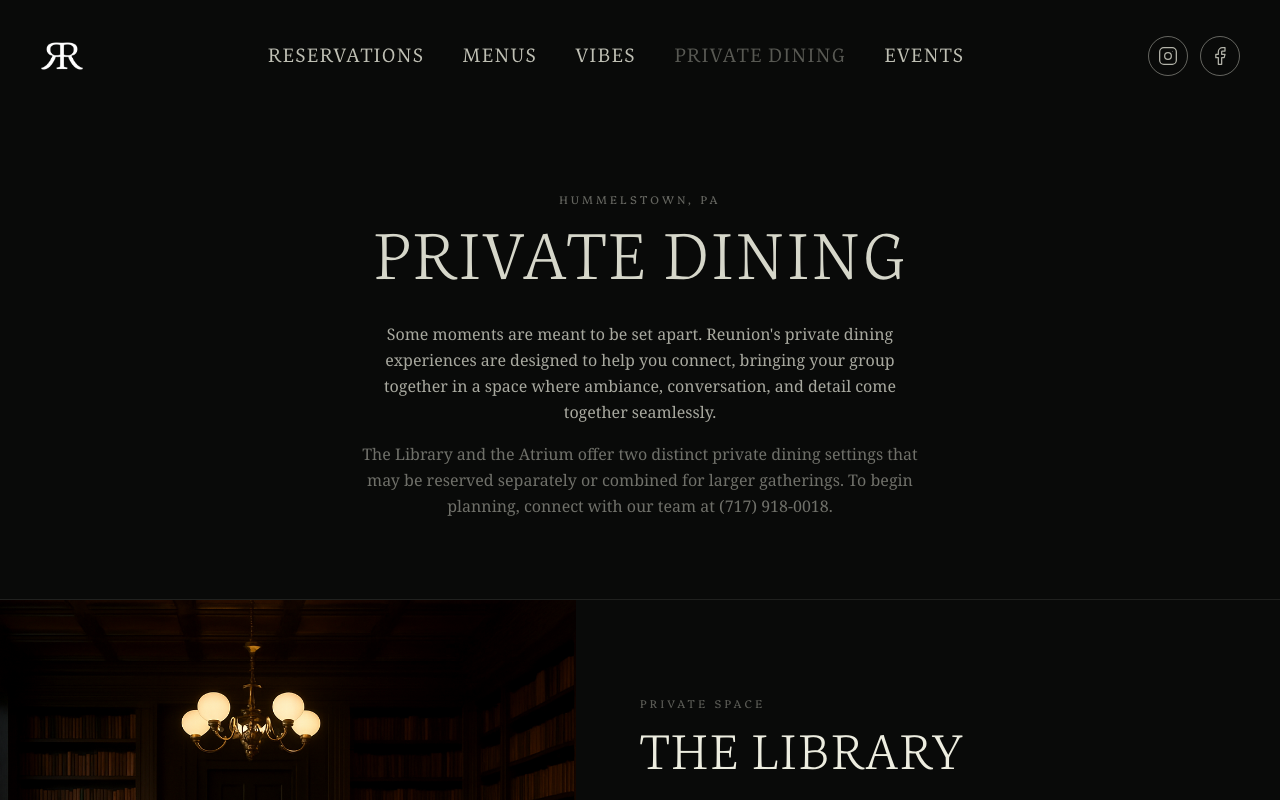
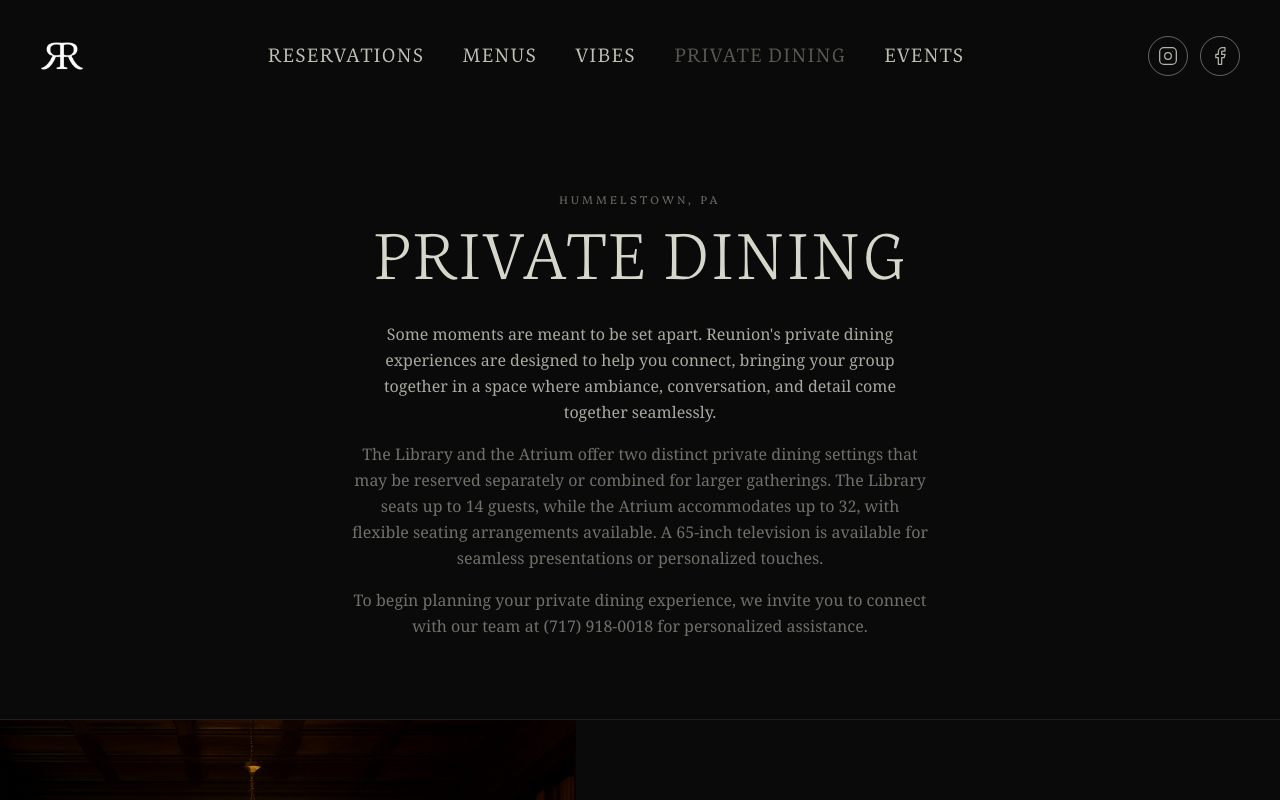
Before and after one commit to 0xdysseydigital/reunion-web, a Next.js app: page /private-dining in a window 1280 px wide. Shown: the top 800 px of the page. Built offline with nearby package versions, Linux system fonts and the light colour scheme; a web font is replaced by a local one.

Commit message:
Expand private dining subheading with seating details
Co-Authored-By: Claude Sonnet 5 <noreply@anthropic.com>

```diff
--- a/src/app/(main)/private-dining/page.tsx
+++ b/src/app/(main)/private-dining/page.tsx
@@ -52,7 +52,12 @@ export default function PrivateDiningPage() {
         </FadeIn>
         <FadeIn direction="none" delay={0.3}>
           <p className="font-literata text-brand-cream/45 text-[16px] mt-4 max-w-xl leading-relaxed">
-            The Library and the Atrium offer two distinct private dining settings that may be reserved separately or combined for larger gatherings. To begin planning, connect with our team at {PHONE}.
+            The Library and the Atrium offer two distinct private dining settings that may be reserved separately or combined for larger gatherings. The Library seats up to 14 guests, while the Atrium accommodates up to 32, with flexible seating arrangements available. A 65‑inch television is available for seamless presentations or personalized touches.
+          </p>
+        </FadeIn>
+        <FadeIn direction="none" delay={0.4}>
+          <p className="font-literata text-brand-cream/45 text-[16px] mt-4 max-w-xl leading-relaxed">
+            To begin planning your private dining experience, we invite you to connect with our team at {PHONE} for personalized assistance.
           </p>
         </FadeIn>
       </div>
```
